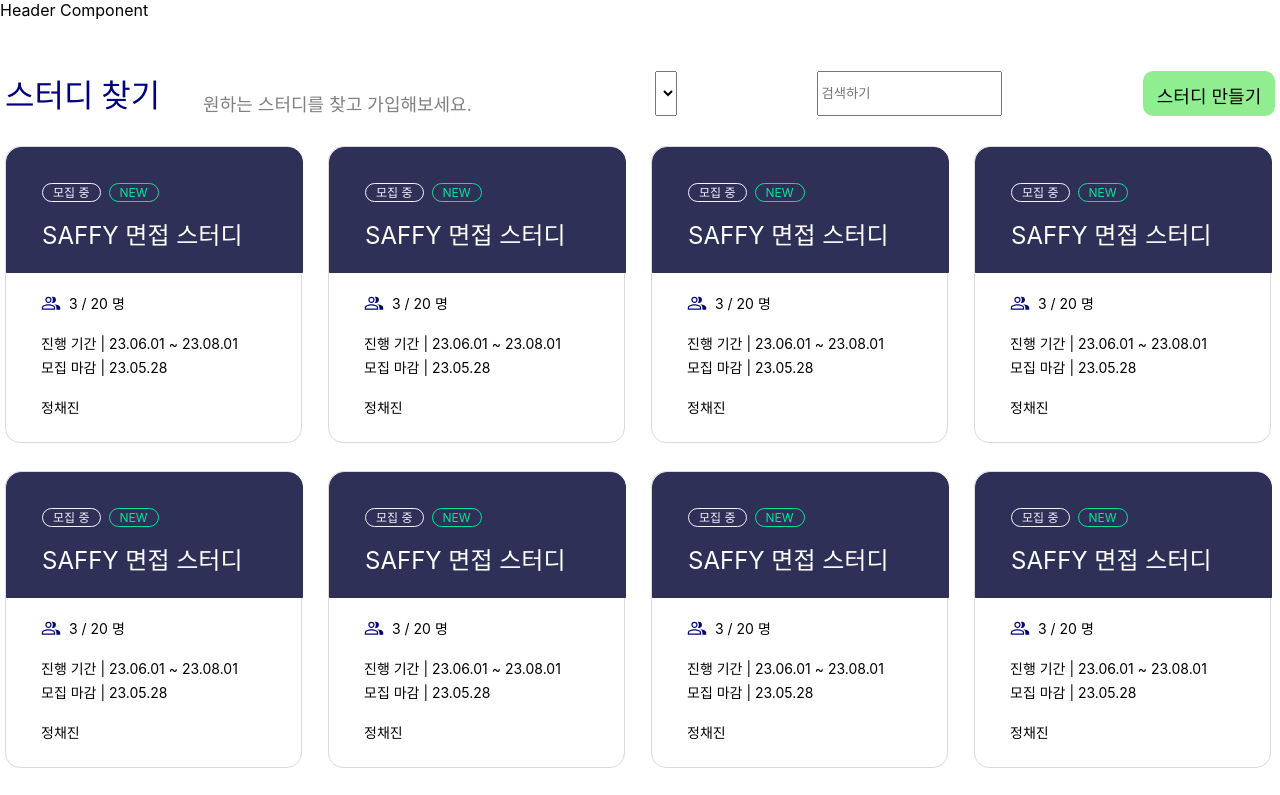
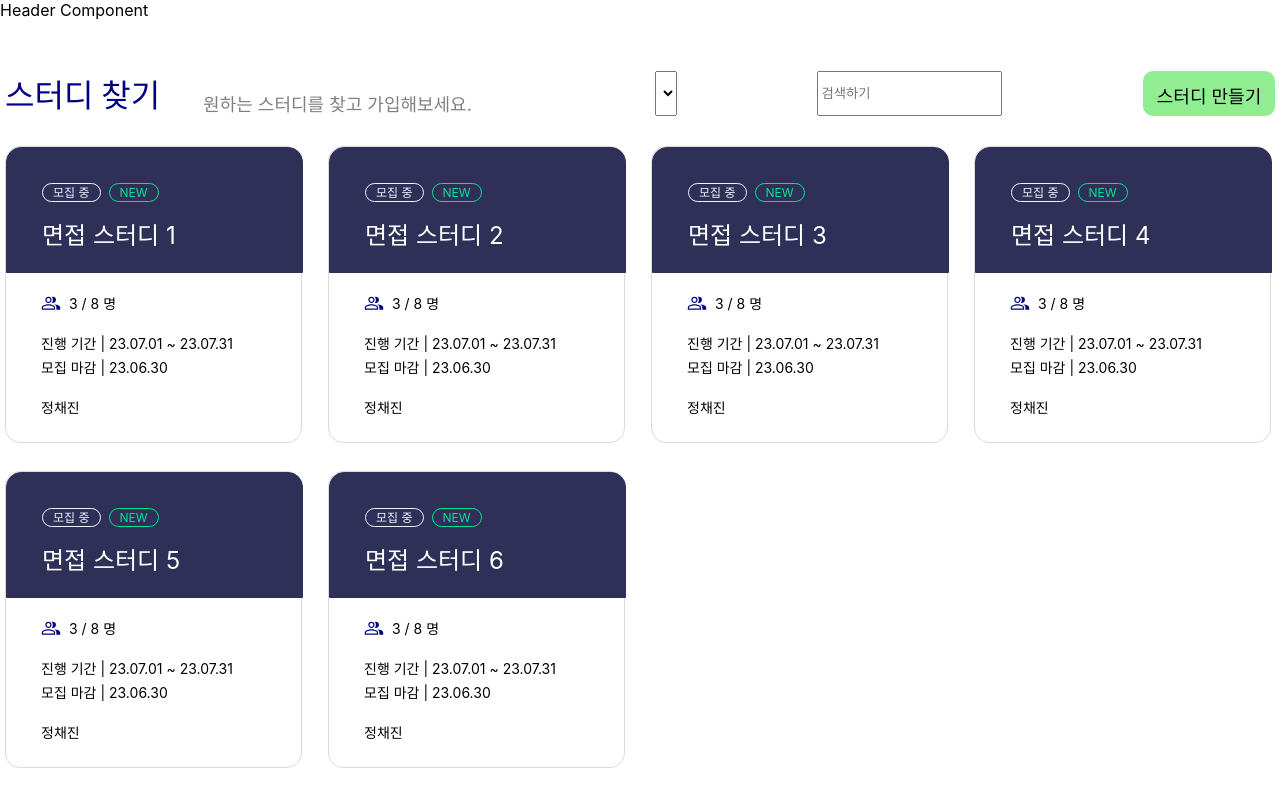
Before and after one commit to Interviewking13/Interview, a React (Create React App) app: page /studylist in a window 1280 px wide. Shown: the top 795 px of the page. Built offline with nearby package versions, Linux system fonts and the light colour scheme.

Commit message:
Feat: StudyListItem 컴포넌트 불러오기 및 목데이터 연결

```diff
--- a/src/components/layout/Img.tsx
+++ b/src/components/layout/Img.tsx
@@ -1,6 +1,6 @@
 import React from "react";
 import styled from "@emotion/styled";
-import './img/people.svg';
+import '../../img/people.svg';
 
 const StyledIcon = styled.img`
     width: 20px;
--- a/src/components/layout/StudyListItem.tsx
+++ b/src/components/layout/StudyListItem.tsx
@@ -1,9 +1,66 @@
-import React from "react";
+import React, { useState, useEffect } from "react";
 import styled from "@emotion/styled";
 import { Link } from "@mui/material";
+import StyledIcon from "./Img";
+import PeopleIconSrc from "../../img/people.svg";
 
-import StyledIcon from "./Img"
-import PeopleIconSrc from './img/people.svg';
+type StudyListProps = {
+  id: number,
+  title: string,
+  currentParticipants: number,
+  maxParticipants: number,
+  startDate: string,
+  endDate: string,
+  recruitDeadline: string,
+  master: string
+}
+
+const StudyListItem: React.FC<StudyListProps> = ({
+  id,
+  title,
+  currentParticipants,
+  maxParticipants,
+  startDate,
+  endDate,
+  recruitDeadline,
+  master,
+}) => {
+  return (
+        <StyledStudyListContainer key={id}>
+          <StyledStudyListNavyArea>
+            <StyledStudyTagArea>
+              <StyledStudyRecruitTag>모집 중</StyledStudyRecruitTag>
+              <StyledStudyNewTag>NEW</StyledStudyNewTag>
+            </StyledStudyTagArea>
+            <StyledStudyName>{title}</StyledStudyName>
+          </StyledStudyListNavyArea>
+
+          <StyledStudyListWhiteText>
+            <StyledStudyPeopleArea>
+              <StyledIcon src={PeopleIconSrc} />
+              <StyledStudyListPeopleText>
+                {currentParticipants} / {maxParticipants} 명
+              </StyledStudyListPeopleText>
+            </StyledStudyPeopleArea>
+
+            <StyledStudyDateArea>
+              <StyledStudyListDateText>
+                진행 기간 | {startDate} ~ {endDate}
+              </StyledStudyListDateText>
+              <StyledStudyListDateText>
+                모집 마감 | {recruitDeadline}
+              </StyledStudyListDateText>
+            </StyledStudyDateArea>
+
+            <StyledStudyMaster>{master}</StyledStudyMaster>
+          </StyledStudyListWhiteText>
+        </StyledStudyListContainer>
+  );
+
+
+};
+
+export default StudyListItem
 
 const StyledStudyListContainer = styled.div`
   width: 295px;
@@ -93,40 +150,3 @@ const StyledStudyMaster = styled.p`
  color: black;
  margin: 20px 0 0 0;
 `;
-
-const StudyListItem = (): JSX.Element => {
-  return (
-    <>
-      <StyledStudyListContainer>
-
-        <StyledStudyListNavyArea>
-            <StyledStudyTagArea>
-                <StyledStudyRecruitTag>모집 중</StyledStudyRecruitTag>
-                <StyledStudyNewTag>NEW</StyledStudyNewTag>
-            </StyledStudyTagArea>
-            <StyledStudyName>
-              SAFFY 면접 스터디
-            </StyledStudyName>
-        </StyledStudyListNavyArea>
-
-        <StyledStudyListWhiteText>
-            <StyledStudyPeopleArea>
-                <StyledIcon src={PeopleIconSrc} />
-                <StyledStudyListPeopleText>3 / 20 명</StyledStudyListPeopleText>
-            </StyledStudyPeopleArea>
-
-            <StyledStudyDateArea>
-                <StyledStudyListDateText>진행 기간 | 23.06.01 ~ 23.08.01</StyledStudyListDateText>
-                <StyledStudyListDateText>모집 마감 | 23.05.28</StyledStudyListDateText>
-            </StyledStudyDateArea>
-
-            <StyledStudyMaster>정채진</StyledStudyMaster>
-
-        </StyledStudyListWhiteText>
-
-      </StyledStudyListContainer>
-    </>
-  );
-};
-
-export default StudyListItem;
--- a/src/pages/studylist/StudyList.tsx
+++ b/src/pages/studylist/StudyList.tsx
@@ -1,8 +1,110 @@
 import React from "react";
 import styled from "@emotion/styled";
 import { Link } from "@mui/material";
+import StudyListItem from "../../components/layout/StudyListItem";
 
-import StudyListItem from "../../components/layout/StudyListItem";
+const StudyList = (): JSX.Element => {
+  const studyData = [{
+      id: 1,
+      title: "면접 스터디 1",
+      currentParticipants: 3,
+      maxParticipants: 8,
+      startDate: "23.07.01",
+      endDate: "23.07.31",
+      recruitDeadline: "23.06.30",
+      master: "정채진"
+    },
+    {
+      id: 2,
+      title: "면접 스터디 2",
+      currentParticipants: 3,
+      maxParticipants: 8,
+      startDate: "23.07.01",
+      endDate: "23.07.31",
+      recruitDeadline: "23.06.30",
+      master: "정채진"
+    },
+    {
+      id: 3,
+      title: "면접 스터디 3",
+      currentParticipants: 3,
+      maxParticipants: 8,
+      startDate: "23.07.01",
+      endDate: "23.07.31",
+      recruitDeadline: "23.06.30",
+      master: "정채진"
+    },
+    {
+      id: 4,
+      title: "면접 스터디 4",
+      currentParticipants: 3,
+      maxParticipants: 8,
+      startDate: "23.07.01",
+      endDate: "23.07.31",
+      recruitDeadline: "23.06.30",
+      master: "정채진"
+    },
+    {
+      id: 5,
+      title: "면접 스터디 5",
+      currentParticipants: 3,
+      maxParticipants: 8,
+      startDate: "23.07.01",
+      endDate: "23.07.31",
+      recruitDeadline: "23.06.30",
+      master: "정채진"
+    },
+    {
+      id: 6,
+      title: "면접 스터디 6",
+      currentParticipants: 3,
+      maxParticipants: 8,
+      startDate: "23.07.01",
+      endDate: "23.07.31",
+      recruitDeadline: "23.06.30",
+      master: "정채진"
+    }
+  ];
+  return (
+      <CommonContainer>
+          <StudyListTopArea>
+
+              <TitleText>스터디 찾기</TitleText>
+              <SubTextThin>원하는 스터디를 찾고 가입해보세요.</SubTextThin>
+
+              <StudyListInputArea>
+                  <select name="" id="StudyListSort">
+                      최신순
+                  </select>
+                  <input type="text" name="" id="" placeholder="검색하기" />
+                  <CommonButton>
+                      <ButtonText>스터디 만들기</ButtonText>
+                  </CommonButton>
+              </StudyListInputArea>
+
+          </StudyListTopArea>
+
+          <StudyListItemArea>
+          {studyData.map((study) => (
+              <StudyListItem
+               id={study.id}
+               title={study.title}
+               currentParticipants={study.currentParticipants}
+               maxParticipants={study.maxParticipants}
+               startDate={study.startDate}
+               endDate={study.endDate}
+               recruitDeadline={study.recruitDeadline}
+               master={study.master}
+               />
+
+          ))}
+          </StudyListItemArea>
+
+      </CommonContainer>
+  );
+};
+
+export default StudyList;
 
 const CommonContainer = styled.div`
   width: 1270px;
@@ -60,41 +162,3 @@ const StudyListItemArea = styled.p`
   grid-row-gap: 30px;
   grid-column-gap: 25px;
 `;
-
-const StudyList = (): JSX.Element => {
-    return (
-        <CommonContainer>
-            <StudyListTopArea>
-
-                <TitleText>스터디 찾기</TitleText>
-                <SubTextThin>원하는 스터디를 찾고 가입해보세요.</SubTextThin>
-
-                <StudyListInputArea>
-                    <select name="" id="StudyListSort">
-                        최신순
-                    </select>
-                    <input type="text" name="" id="" placeholder="검색하기" />
-                    <CommonButton>
-                        <ButtonText>스터디 만들기</ButtonText>
-                    </CommonButton>
-                </StudyListInputArea>
-
-            </StudyListTopArea>
-
-            <StudyListItemArea>
-                <StudyListItem />
-                <StudyListItem />
-                <StudyListItem />
-                <StudyListItem />
-                <StudyListItem />
-                <StudyListItem />
-                <StudyListItem />
-                <StudyListItem />
-                <StudyListItem />
-            </StudyListItemArea>
-
-        </CommonContainer>
-    );
-};
-
-export default StudyList;
```
Also changed, not shown: src/components/layout/Applylist.tsx (added, +88 -0 lines), src/img/people.svg (renamed from src/components/layout/img/people.svg).
